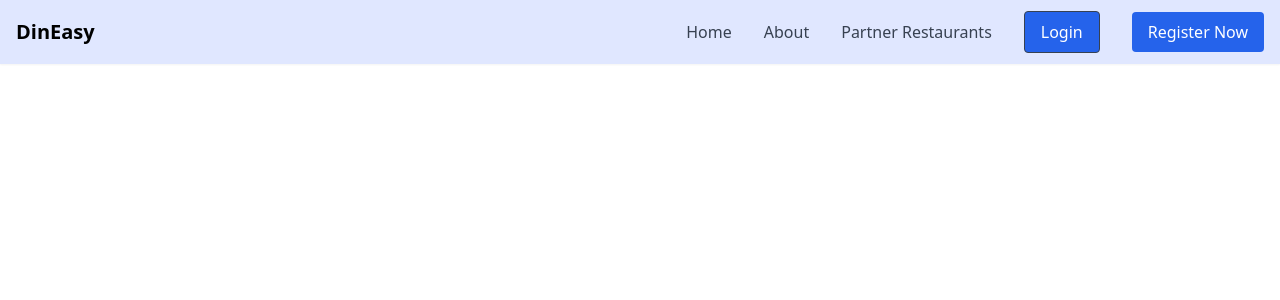
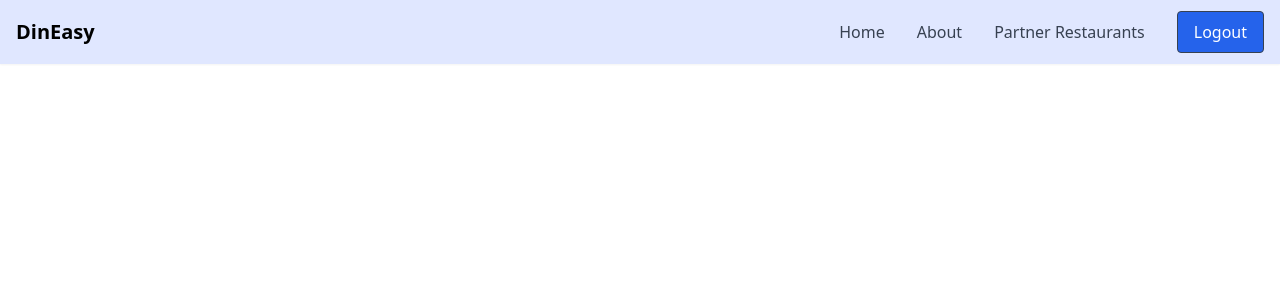
Before and after one commit to poorvijaiswal/DinEasyNew, a React (Create React App) app in the folder frontend/: page /dashboard/staff in a window 1280 px wide. Shown: the top 300 px of the page. Built offline with nearby package versions, Linux system fonts and the light colour scheme; sample sign-in values are in the browser's storage.

Commit message:
login and logout functionality implemented

```diff
--- a/frontend/src/App.js
+++ b/frontend/src/App.js
@@ -20,6 +20,7 @@ import MembershipSelection from './pages/MembershipSelection';
 import Payment from './pages/Payment';
 import StaffLogin from './pages/StaffLogin';
 import RestaurantRegister from './pages/RestaurantRegister';
+import PrivateRoute from './components/PrivateRoute';
 
 
 
@@ -36,14 +37,14 @@ function App() {
           <Route path="/" element={<Home />} />
           <Route path="/login" element={<Login />} />
           <Route path="/register" element={<Register />} />
-          <Route path="/dashboard" element={<Dashboard />} />
+          {/* <Route path="/dashboard" element={ <Dashboard />} /> */}
           <Route path='/about' element={<About/>} />
           <Route path='/profile' element={<ProfilePage/>} />
           <Route path="/partners" element={<PartnerRestaurant/>} />
 
-          <Route path="/generate-qr" element={<QRCodeGenerator/>} />
-          <Route path="/display-qr" element={<QRCodeDisplay />} />
-          <Route path="/createmenu" element={<CreateMenu />} />
+          {/* <Route path="/generate-qr" element={<QRCodeGenerator/>} /> */}
+          {/* <Route path="/display-qr" element={<QRCodeDisplay />} /> */}
+          {/* <Route path="/createmenu" element={<CreateMenu />} /> */}
 
 
 
@@ -53,9 +54,17 @@ function App() {
 
           <Route path="/restaurant-register" element={<RestaurantRegister />} />
           <Route path="/staff-login" element={<StaffLogin />} />
-          <Route path="/dashboard/owner" element={<OwnerDashboard />} />
-          <Route path="/dashboard/staff" element={<StaffDashboard />} />
+          {/* <Route path="/dashboard/owner" element={<OwnerDashboard />} /> */}
+          {/* <Route path="/dashboard/staff" element={<StaffDashboard />} /> */}
 
+            <Route element={<PrivateRoute />}>
+              <Route path="/dashboard" element={<Dashboard />} />
+              <Route path="/generate-qr" element={<QRCodeGenerator />} />
+              <Route path="/display-qr" element={<QRCodeDisplay />} />
+              <Route path="/createmenu" element={<CreateMenu />} />
+              <Route path="/dashboard/owner" element={<OwnerDashboard />} />
+              <Route path="/dashboard/staff" element={<StaffDashboard />} />
+            </Route>
         </Routes>
         </div>
       </div>
--- a/frontend/src/components/Header.jsx
+++ b/frontend/src/components/Header.jsx
@@ -1,11 +1,17 @@
 "use client"
 
 import React, { useState } from "react"
-import { Link } from "react-router-dom"
+import { Link, useNavigate } from "react-router-dom"
 import { Menu } from "lucide-react"
 
 export default function Header() {
-  const [isMenuOpen, setIsMenuOpen] = useState(false)
+  const [isMenuOpen, setIsMenuOpen] = useState(false);
+  const isAuthenticated = !!localStorage.getItem('token');
+  const navigate = useNavigate();
+  const handleLogout = () => {
+    localStorage.removeItem('token');
+    navigate('/');
+  };
 
   return (
 
@@ -32,12 +38,20 @@ export default function Header() {
             {/* <Link to="/contact" className="text-gray-700 hover:text-blue-600">
               Contact
             </Link> */}
-            <Link to="/login" className="px-4 py-2 text-white border  bg-blue-600 border-gray-700 rounded hover:bg-blue-800">
-              Login
-            </Link>
-            <Link to="/register" className="px-4 py-2 text-white bg-blue-600 rounded hover:bg-blue-700">
-              Register Now
-            </Link>
+            {isAuthenticated ? (
+              <button onClick={handleLogout} className="px-4 py-2 text-white border bg-blue-600 border-gray-700 rounded hover:bg-blue-800">
+                Logout
+              </button>
+            ) : (
+              <>
+                <Link to="/login" className="px-4 py-2 text-white border bg-blue-600 border-gray-700 rounded hover:bg-blue-800">
+                  Login
+                </Link>
+                <Link to="/register" className="px-4 py-2 text-white bg-blue-600 rounded hover:bg-blue-700">
+                  Register Now
+                </Link>
+              </>
+            )}
           </div>
 
           {/* Mobile menu button */}
--- /dev/null
+++ b/frontend/src/components/PrivateRoute.js
@@ -0,0 +1,10 @@
+import React from 'react';
+import { Navigate, Outlet } from 'react-router-dom';
+
+const PrivateRoute = () => {
+  const isAuthenticated = !!localStorage.getItem('token');
+
+  return isAuthenticated ? <Outlet /> : <Navigate to="/login" />;
+};
+
+export default PrivateRoute;
```
